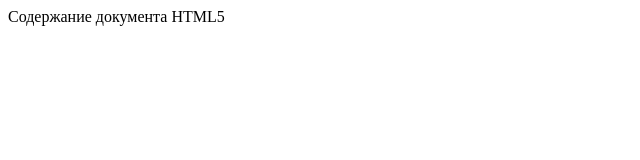
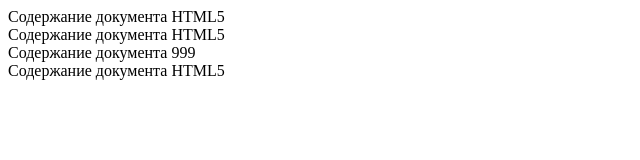
Before and after one commit to FeelsGoodMeme/finance, a plain HTML site: page index.html in a window 1280 px wide. Shown: the whole page, without its empty margins (0-640 px from the left). Drawn offline with Linux system fonts and the light colour scheme.

Commit message:
added even more divs

```diff
--- a/index.html
+++ b/index.html
@@ -7,7 +7,9 @@
     </head>
     <body>
         <div>Содержание документа HTML5</div>
-
+        <div>Содержание документа HTML5</div>
+        <div>Содержание документа 999</div>
+        <div>Содержание документа HTML5</div>
 
     </body>
 </html>
```
